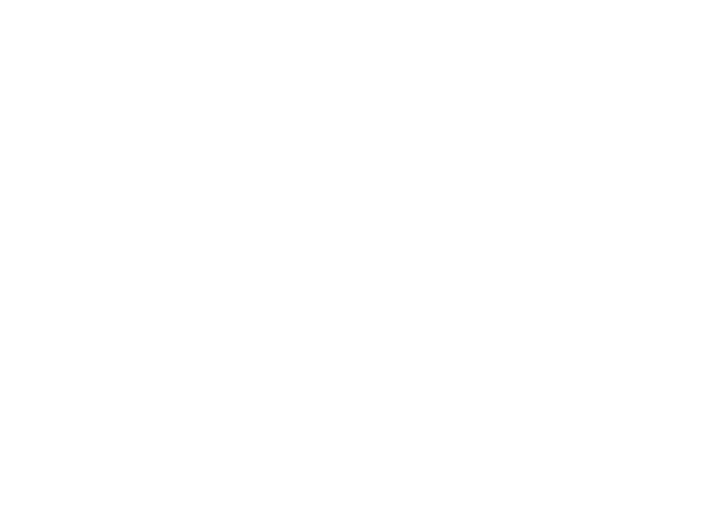
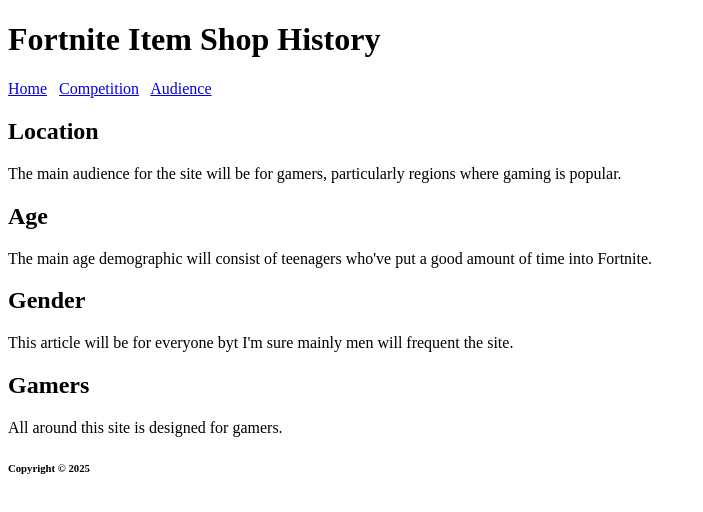
Before and after one commit to jjeffris/se1400, a plain HTML site: page milestone1/audience.html in a window 1280 px wide. Shown: the whole page, without its empty margins (0-703 px from the left). Drawn offline with Linux system fonts and the light colour scheme.

Commit message:
finishing changes

```diff
--- a/milestone1/audience.html
+++ b/milestone1/audience.html
@@ -0,0 +1,38 @@
+<!DOCTYPE html>
+<html lang="en">
+    <head>
+        <meta charset="UTF-8">
+        <meta name="viewport" content="width=device-width, initial-scale=1.0">
+        <meta name="robots" content="noindex, nofollow">
+        <title>Fortnite Item Shop History</title>
+
+    </head>
+    <body>
+        <header>
+
+            <h1>Fortnite Item Shop History</h1>
+            <nav>
+                <a href="index.html">Home</a> &nbsp;
+                <a href="competition.html">Competition</a> &nbsp;
+                <a href="audience.html">Audience</a>
+            </nav>
+        </header>
+
+        <main>
+            <h2>Location</h2>
+            <p>The main audience for the site will be for gamers, particularly regions where gaming is popular.</p>
+
+            <h2>Age</h2>
+            <p>The main age demographic will consist of teenagers who've put a good amount of time into Fortnite.</p>
+
+            <h2>Gender</h2>
+            <p>This article will be for everyone byt I'm sure mainly men will frequent the site.</p>
+
+            <h2>Gamers</h2>
+            <p>All around this site is designed for gamers.</p>
+
+        </main>
+        <footer>
+            <h6>Copyright &copy; 2025</h6>
+        </footer>
+    </body>
```
Also changed, not shown: milestone1/index.html (+5 -0 lines).
